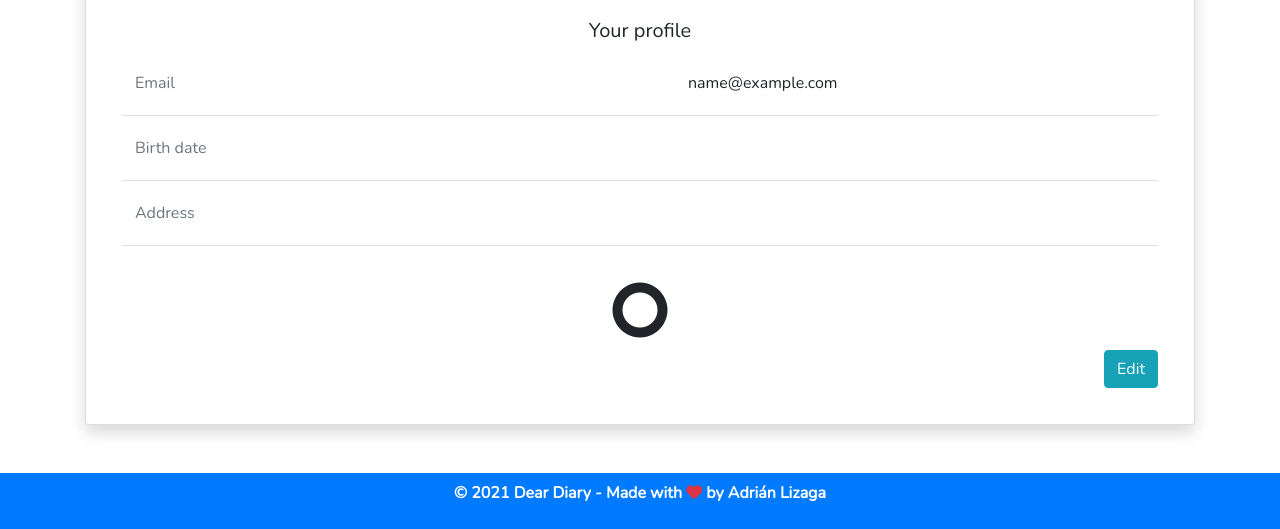
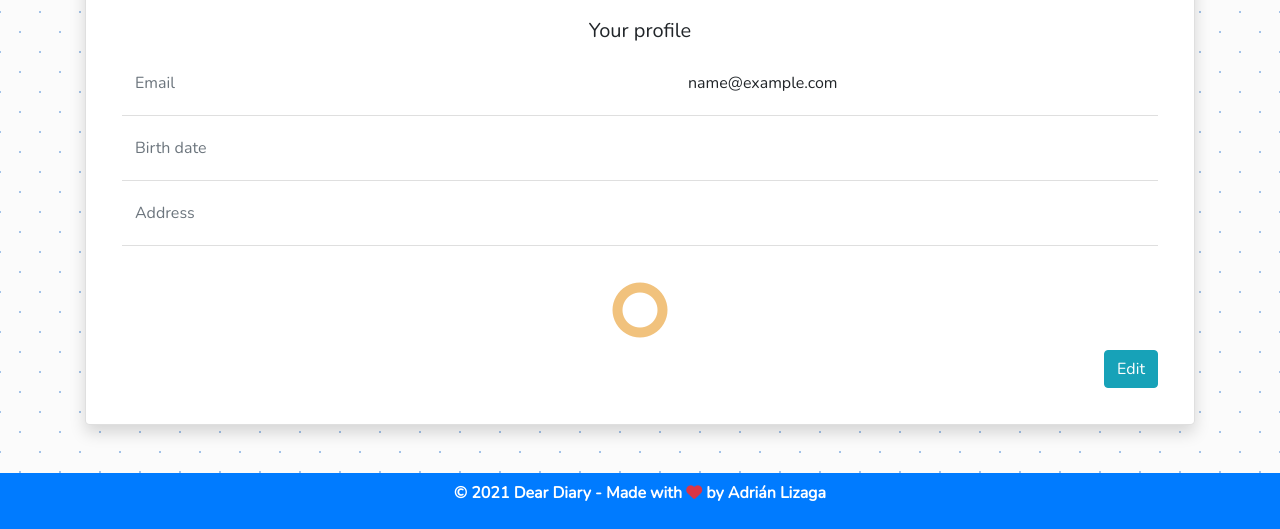
Before and after one commit to adrianliz/dear_diary, a Django app: page /diary/profile/ in a window 1280 px wide. Shown: the part 548-1077 px from the top of the page. Run offline with Django 3.2, Linux system fonts and the light colour scheme; the visitor is signed in with stand-in values (Sample User, id 1); data comes from the database, SQL or seed files in the repository; some libraries are stand-ins or nearby versions.

Commit message:
feat: v1.1.0

```diff
--- a/diary/templates/diary/core/base.html
+++ b/diary/templates/diary/core/base.html
@@ -21,7 +21,7 @@
   <title>Dear Diary</title>
 </head>
 
-<body class="d-flex flex-column vh-100">
+<body class="d-flex flex-column vh-100 background-pattern">
   {% block content %}
   {% endblock %}
 
--- a/diary/templates/diary/core/form.html
+++ b/diary/templates/diary/core/form.html
@@ -5,10 +5,10 @@
     <form method="POST" enctype="multipart/form-data" action="">
       {% csrf_token %}
       <div class="div mb-4">
-        <h1 class="display-3">{{form_name}}</h1>
+        <h1 class="display-3 font-weight-bold">{{form_name}}</h1>
       </div>
       {% for field in form %}
-      <div class="form-group">
+      <div class="form-group font-weight-bold">
         <label for="{{ field.id_for_label }}">{{ field.label }}</label>
 
         {% with field_type=field.field.widget.input_type %}
--- a/diary/templates/diary/core/page_form.html
+++ b/diary/templates/diary/core/page_form.html
@@ -8,7 +8,7 @@
   {% if page_title %}
   <div class="row mb-4">
     <div class="col-sm-6 mx-auto">
-      <h1 class="display-4 text-center d-none d-lg-block mt-3">
+      <h1 class="display-4 font-weight-bold text-center d-none d-lg-block mt-3">
         {{page_title | safe}}
       </h1>
       </h1>
@@ -24,7 +24,7 @@
 
   <div class="text-center font-weight-bold mb-5">
     {% if back_url %}
-    <a href={{back_url}} class="text-decoration-none">Go back</a>
+    <a href={{back_url}} class="mouse-effect text-decoration-none">Go back</a>
     {% endif %}
   </div>
 </div>
--- a/diary/templates/diary/evolution.html
+++ b/diary/templates/diary/evolution.html
@@ -3,17 +3,17 @@
 {% block content %}
 {% include 'diary/core/navbar.html' %}
 <div class="container mt-3">
-  <h1 class="display-4 text-center mb-4">
+  <h1 class="display-4 font-weight-bold text-center mb-4">
     My evolution
     <i class="fas fa-seedling text-success"></i>
   </h1>
-  <div class="card shadow mb-5 p-3">
+  <div class="card shadow mb-5 p-3 rounded-lg animated fadeIn">
     <div class="card-body">
       <canvas id="chart"></canvas>
 
       <ul class="list-group text-center mt-4">
         <li class="list-group-item list-group-item-dark font-weight-bold">
-          <p>Do excercise</p>
+          <p>Do exercise</p>
         </li>
         <li class="list-group-item list-group-item-primary font-weight-bold">
           <p>Sleep 8 hours every day</p>
--- a/diary/templates/diary/profile.html
+++ b/diary/templates/diary/profile.html
@@ -5,7 +5,7 @@
 <div class="container mt-3">
   <div class="row">
     <div class="col-sm-6 mx-auto">
-      <h1 class="display-4 text-center my-3">
+      <h1 class="display-4 font-weight-bold text-center my-3">
         Hi {{profile.user}}
         <i class="fas fa-id-card text-primary"></i>
       </h1>
@@ -13,9 +13,9 @@
   </div>
 
   <div class="row-sm-12 mb-5">
-    <div class="card mx-auto shadow p-3 bg-white rounded">
+    <div class="card mx-auto shadow p-3 bg-white rounded-lg animated fadeIn">
       <div class="mx-auto text-center col-md-6">
-        <img src="{{profile.avatar.url}}" class="img-fluid rounded mr-3" alt="avatar">
+        <img src="{{profile.avatar.url}}" class="img-fluid rounded-circle" alt="avatar">
       </div>
       <div class="card-body">
         <h5 class="mt-0 text-center">Your profile</h5>
@@ -39,16 +39,16 @@
             </div>
           </li>
           {% if profile.gender == 1 %}
-          <div class="text-center fa-2x mt-4">
-            <i class="fas fa-5x fa-male"></i>
+          <div class="text-center mt-4">
+            <i class="fas fa-5x fa-male skin-color"></i>
           </div>
           {% elif profile.gender == 2 %}
           <div class="text-center mt-4">
-            <i class="fas fa-5x fa-female"></i>
+            <i class="fas fa-5x fa-female skin-color"></i>
           </div>
           {% else %}
           <div class="text-center mt-4">
-            <i class="fas fa-5x fa-genderless"></i>
+            <i class="fas fa-5x fa-genderless skin-color"></i>
           </div>
           {% endif %}
         </ul>
--- a/diary/views.py
+++ b/diary/views.py
@@ -56,7 +56,7 @@ class SignupView(UserNotLoggedValidator, CreateView):
     def get_context_data(self, **kwargs):
         context = super().get_context_data(**kwargs)
         context['form_name'] = "Sign up"
-        context['page_title'] = "Welcome to DearDiary"
+        context['page_title'] = "Welcome! <i class=\"skin-color fas fa-hand-sparkles\"></i>"
         context['back_url'] = reverse('diary:landing')
         return context
 
--- a/static/diary/css/style.css
+++ b/static/diary/css/style.css
@@ -1,3 +1,41 @@
 * {
   font-family: 'Nunito', sans-serif;
 }
+
+.background-pattern {
+  background-color: #fbfbfb;
+  opacity: 1;
+  background-image:  radial-gradient(#a3c2e7 1px, transparent 1px), radial-gradient(#a3c2e7 1px, #fbfbfb 1px);
+  background-size: 40px 40px;
+  background-position: 0 0,20px 20px;
+}
+
+.mouse-effect:hover{
+  font-size: 1.1rem;
+}
+
+.skin-color {
+  color: #f1c27d;
+}
+
+/* Animaciones */
+
+.animated {
+	-webkit-animation-duration: 1.5s;
+	animation-duration: 1.5s;
+	-webkit-animation-fill-mode: both;
+	animation-fill-mode: both;
+}
+
+@keyframes fadeIn {
+	from {
+		opacity: 0;
+	}
+	to {
+		opacity: 1;
+	}
+}
+
+.fadeIn {
+	animation-name: fadeIn;
+}
```
Also changed, not shown: diary/templates/diary/dashboard.html (+4 -4 lines), diary/templates/diary/landing.html (+4 -4 lines), README.md.
